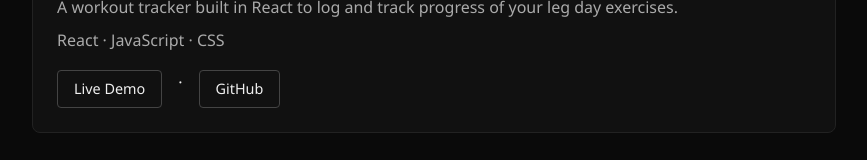
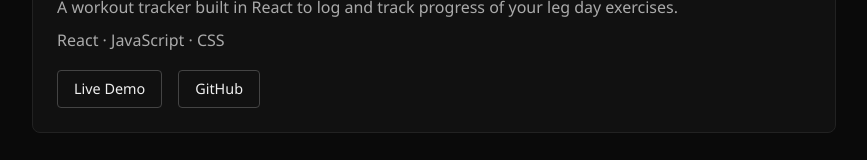
Before and after one commit to twiinko-rocker/my-portfolio, a React (Vite) app: page / in a window 1280 px wide. Shown: the part 1016-1176 px from the top of the page, without its empty margins (206-1073 px from the left). Built offline with nearby package versions, Linux system fonts and the light colour scheme.

Commit message:
fix: remove redundant separator between project links

```diff
--- a/src/components/Projects.jsx
+++ b/src/components/Projects.jsx
@@ -21,7 +21,6 @@ return (
                 <p>{project.tech.join(" · ")}</p>
                 <div className="project-links">
                     <a href={project.liveUrl} target="_blank" rel="noreferrer">Live Demo</a>
-                    <span> · </span>
                     <a href={project.githubUrl} target="_blank" rel="noreferrer">GitHub</a>
                 </div>
             </div>
```
